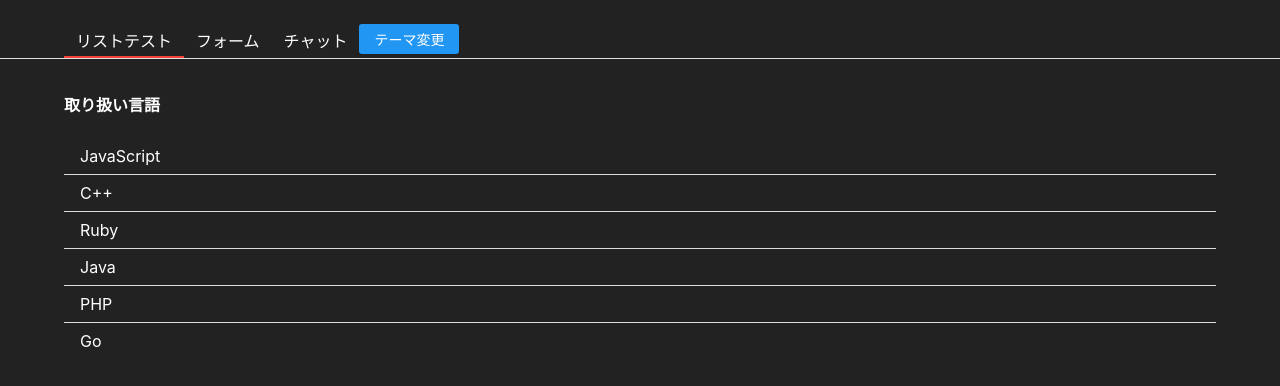
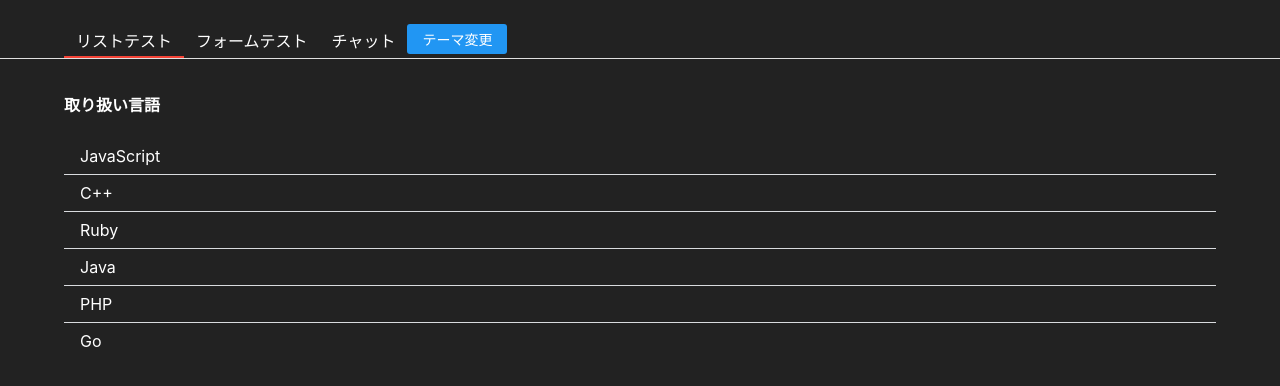
Before and after one commit to webSiteDev-NH/React_TS_APP, a React (Create React App) app: page / in a window 1280 px wide. Shown: the top 386 px of the page. Built offline with nearby package versions, Linux system fonts and the light colour scheme.

Commit message:
文言変更2

```diff
--- a/src/Header.tsx
+++ b/src/Header.tsx
@@ -48,7 +48,8 @@ export const Header: React.FC<{tab: string; setTab(param:string): void;}> = ({ta
       <Headerul>
         <Headerli focused={tab ==='list'} onClick={() => setTab('list')} >リストテスト
         </Headerli>
-        <Headerli focused={tab ==='form'} onClick={() => setTab('form')} >フォーム</Headerli>
+        <Headerli focused={tab ==='form'} onClick={() => setTab('form')} >フォームテスト
+        </Headerli>
         <Headerli focused={tab ==='chat'} onClick={() => setTab('chat')} >チャット</Headerli>
       </Headerul>
       <HeaderButton onClick={ (e) => typeof toggleTheme === 'function' ? toggleTheme() : toggleTheme }>
```
